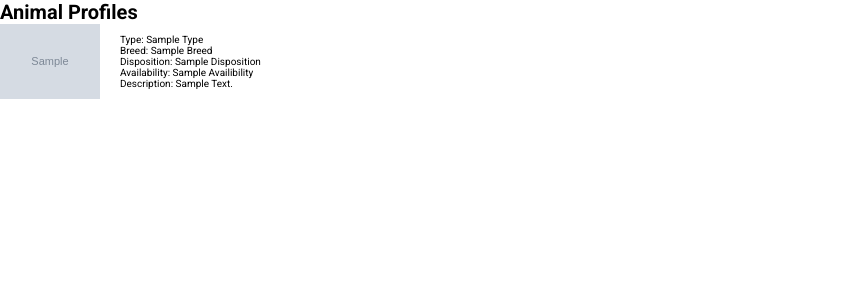
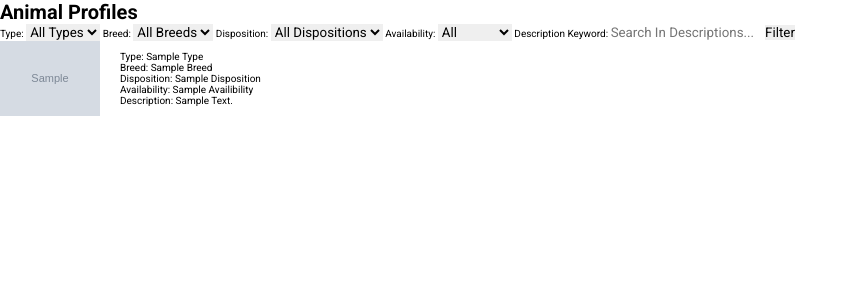
Before and after one commit to bparrott3/Animal-Connect---Capstone, a Flask app: template templates/animal_profiles.html in a window 1280 px wide. Shown: the top 300 px of the page, without its empty margins (0-858 px from the left). Run offline with Flask 3, Linux system fonts and the light colour scheme; the template is opened without the code that fills it: most values are stand-ins (such as "Sample title", 1, 10 or a date in 2020); grey boxes marked "Sample" are stand-in pictures.

Commit message:
Update animal_profiles.html
Added filter options

```diff
--- a/templates/animal_profiles.html
+++ b/templates/animal_profiles.html
@@ -8,6 +8,42 @@
 </head>
 <body>
     <h1>Animal Profiles</h1>
+        <div>
+            <label for="typeFilter">Type:</label>
+            <select id="typeFilter">
+                <option value="all">All Types</option>
+                <option value="dog">Dog</option>
+                <option value="cat">Cat</option>
+                <!-- More types as needed -->
+            </select>
+
+            <label for="breedFilter">Breed:</label>
+            <select id="breedFilter">
+                <option value="all">All Breeds</option>
+                <!-- Options will be dynamically populated based on the selected type or all available breeds -->
+            </select>
+
+            <label for="dispositionFilter">Disposition:</label>
+            <select id="dispositionFilter">
+                <option value="all">All Dispositions</option>
+                <option value="friendly">Friendly</option>
+                <option value="shy">Shy</option>
+                <!-- More dispositions as needed -->
+            </select>
+
+            <label for="availabilityFilter">Availability:</label>
+            <select id="availabilityFilter">
+                <option value="all">All</option>
+                <option value="available">Available</option>
+                <option value="adopted">Adopted</option>
+                <!-- More availability statuses as needed -->
+            </select>
+
+            <label for="descriptionSearch">Description Keyword:</label>
+            <input type="text" id="descriptionSearch" placeholder="Search in descriptions...">
+
+            <button onclick="filterProfiles()">Filter</button>
+        </div>
     <ul>
         {% for profile in profiles %}
             <div style="display: flex; align-items: center; margin-bottom: 20px;">
```
